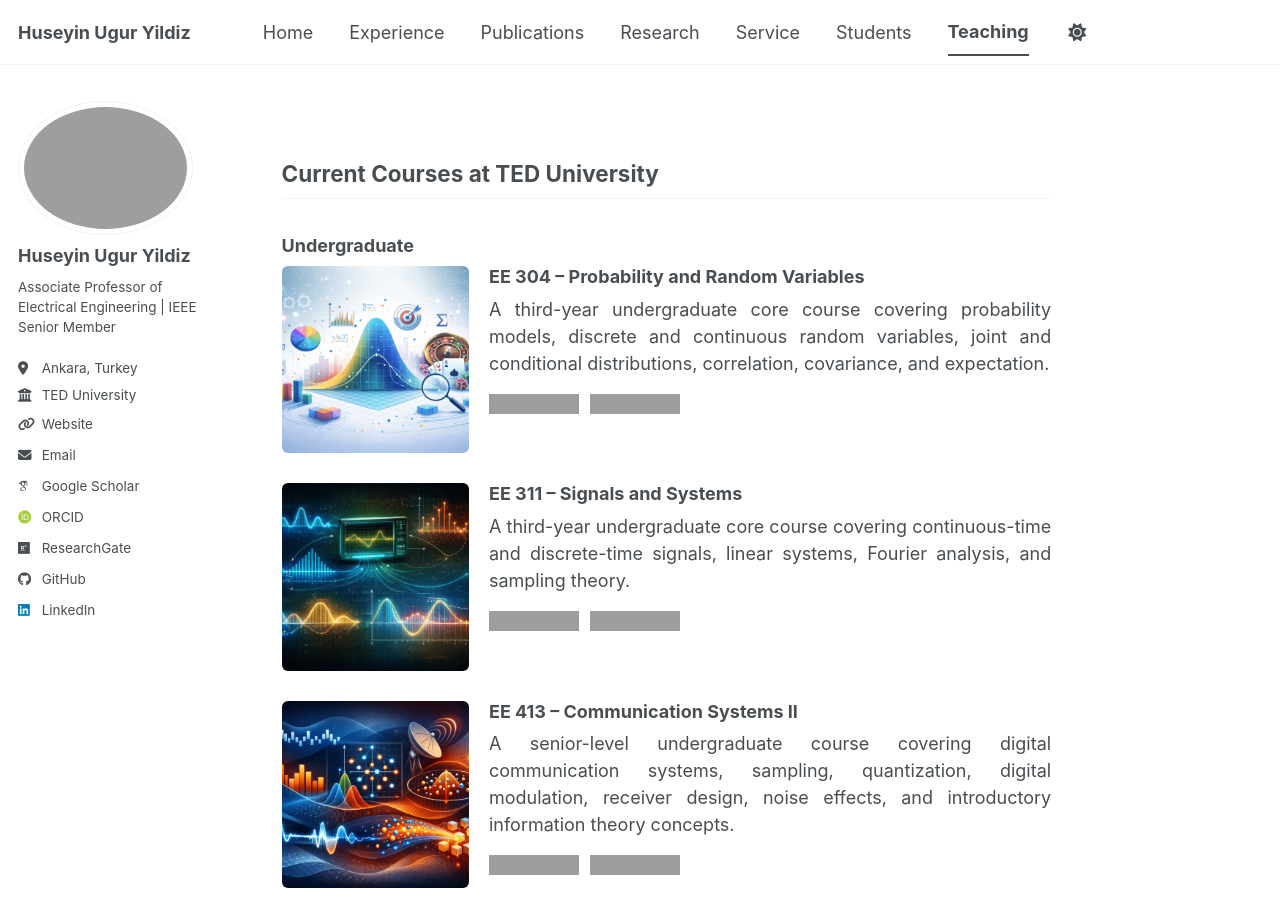
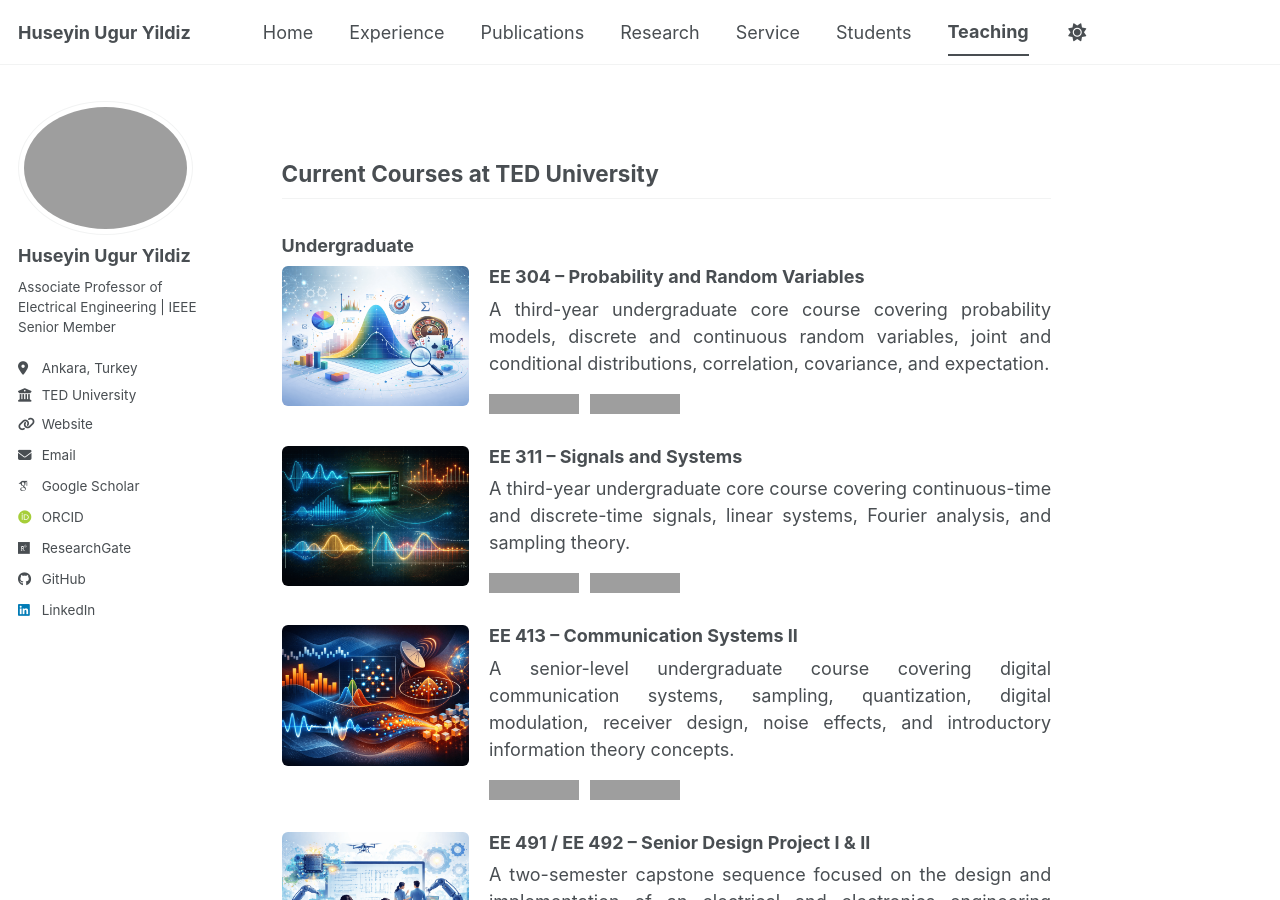
Before and after one commit to huguryildiz/huguryildiz.github.io, a Jekyll site: the page built from _pages/teaching.md, in a window 1280 px wide and 900 px high. Built offline with Jekyll 4.4.1, drawn with Linux system fonts in a browser that asks for light colours; some web fonts are replaced; a script bundle is joined from its source files by our own code; library files that are not in the unit come from our copies; a style sheet for code colours, icons or effects is not loaded; grey boxes are pictures that could not be loaded.

Commit message:
Update teaching.md

```diff
--- a/_pages/teaching.md
+++ b/_pages/teaching.md
@@ -67,7 +67,7 @@ author_profile: true
 <div style="display:flex; gap:20px; align-items:flex-start; margin-bottom:30px;">
 
   <div style="flex:1; min-width:150px;">
-    <img src="/images/courses/ee304.png" style="width:100%; aspect-ratio:1/1; object-fit:cover; border-radius:6px;">
+    <img src="/images/courses/ee304.png" style="width:100%; aspect-ratio:4/3; object-fit:cover; border-radius:6px;">
   </div>
 
   <div style="flex:3;">
@@ -94,7 +94,7 @@ author_profile: true
 <div style="display:flex; gap:20px; align-items:flex-start; margin-bottom:30px;">
 
   <div style="flex:1; min-width:150px;">
-    <img src="/images/courses/ee311.png" style="width:100%; aspect-ratio:1/1; object-fit:cover; border-radius:6px;">
+    <img src="/images/courses/ee311.png" style="width:100%; aspect-ratio:4/3; object-fit:cover; border-radius:6px;">
   </div>
 
   <div style="flex:3;">
@@ -120,7 +120,7 @@ author_profile: true
 <div style="display:flex; gap:20px; align-items:flex-start; margin-bottom:30px;">
 
   <div style="flex:1; min-width:150px;">
-    <img src="/images/courses/ee413.png" style="width:100%; aspect-ratio:1/1; object-fit:cover; border-radius:6px;">
+    <img src="/images/courses/ee413.png" style="width:100%; aspect-ratio:4/3; object-fit:cover; border-radius:6px;">
   </div>
 
   <div style="flex:3;">
@@ -146,7 +146,7 @@ author_profile: true
 <div style="display:flex; gap:20px; align-items:flex-start; margin-bottom:30px;">
 
   <div style="flex:1; min-width:150px;">
-    <img src="/images/courses/ee491.png" style="width:100%; aspect-ratio:1/1; object-fit:cover; border-radius:6px;">
+    <img src="/images/courses/ee491.png" style="width:100%; aspect-ratio:4/3; object-fit:cover; border-radius:6px;">
   </div>
 
   <div style="flex:3;">
@@ -157,12 +157,12 @@ author_profile: true
     </p>
 
     <a href="https://www.tedu.edu.tr/ee-491" target="_blank" rel="noopener" style="margin-right:6px; text-decoration: none;">
-      <img src="https://img.shields.io/badge/EE_491%3ACatalog_Page-1f77b4?style=flat-square" alt="EE 491 Course Catalog Page">
+      <img src="https://img.shields.io/badge/EE_491%3A_Catalog_Page-1f77b4?style=flat-square" alt="EE 491 Course Catalog Page">
     </a>
     <img src="https://img.shields.io/badge/EE_491%3A_Fall_2016_%E2%80%94_Present-8bc34a?style=flat-square" alt="Fall 2016–Present"> <br>
 
     <a href="https://www.tedu.edu.tr/ee-492" target="_blank" rel="noopener" style="margin-right:6px; text-decoration: none;">
-      <img src="https://img.shields.io/badge/EE_492%3ACatalog_Page-1f77b4?style=flat-square" alt="EE 492 Course Catalog Page">
+      <img src="https://img.shields.io/badge/EE_492%3A_Catalog_Page-1f77b4?style=flat-square" alt="EE 492 Course Catalog Page">
     </a>
     <img src="https://img.shields.io/badge/EE_492%3A_pring_2017_%E2%80%94_Present-8bc34a?style=flat-square" alt="Spring 2017–Present">
   </div>
@@ -178,7 +178,7 @@ author_profile: true
 <div style="display:flex; gap:20px; align-items:flex-start; margin-bottom:30px;">
 
   <div style="flex:1; min-width:150px;">
-    <img src="/images/courses/ee512.png" style="width:100%; aspect-ratio:1/1; object-fit:cover; border-radius:6px;">
+    <img src="/images/courses/ee512.png" style="width:100%; aspect-ratio:4/3; object-fit:cover; border-radius:6px;">
   </div>
 
   <div style="flex:3;">
@@ -211,7 +211,7 @@ author_profile: true
 <div style="display:flex; gap:20px; align-items:flex-start; margin-bottom:30px;">
 
   <div style="flex:1; min-width:150px;">
-    <img src="/images/courses/ee205.png" style="width:100%; aspect-ratio:1/1; object-fit:cover; border-radius:6px;">
+    <img src="/images/courses/ee205.png" style="width:100%; aspect-ratio:4/3; object-fit:cover; border-radius:6px;">
   </div>
 
   <div style="flex:3;">
@@ -238,7 +238,7 @@ author_profile: true
 <div style="display:flex; gap:20px; align-items:flex-start; margin-bottom:30px;">
 
   <div style="flex:1; min-width:150px;">
-    <img src="/images/courses/ee312.png" style="width:100%; aspect-ratio:1/1; object-fit:cover; border-radius:6px;">
+    <img src="/images/courses/ee312.png" style="width:100%; aspect-ratio:4/3; object-fit:cover; border-radius:6px;">
   </div>
 
   <div style="flex:3;">
@@ -265,7 +265,7 @@ author_profile: true
 <div style="display:flex; gap:20px; align-items:flex-start; margin-bottom:30px;">
 
   <div style="flex:1; min-width:150px;">
-    <img src="/images/courses/ee462.png" style="width:100%; aspect-ratio:1/1; object-fit:cover; border-radius:6px;">
+    <img src="/images/courses/ee462.png" style="width:100%; aspect-ratio:4/3; object-fit:cover; border-radius:6px;">
   </div>
 
   <div style="flex:3;">
```
